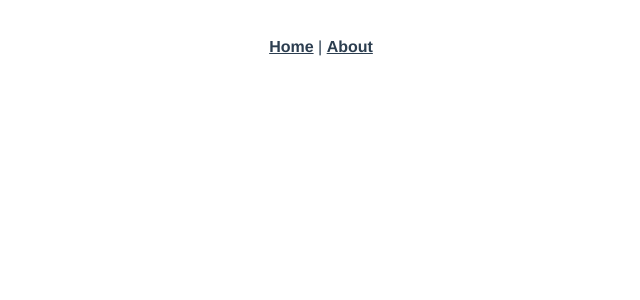
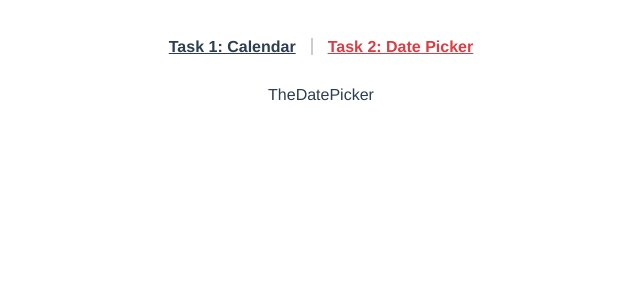
Before and after one commit to askiebaby/my-vue-calendar, a Vue app: page /date-picker in a window 1280 px wide. Shown: the top 300 px of the page, without its empty margins (319-959 px from the left). Built offline with nearby package versions, Linux system fonts and the light colour scheme.

Commit message:
Feat: Init my-vue-calendar project

```diff
--- a/src/App.vue
+++ b/src/App.vue
@@ -1,10 +1,10 @@
 <template>
   <div id="app">
     <div id="nav">
-      <router-link to="/">Home</router-link> |
-      <router-link to="/about">About</router-link>
+      <router-link :to="{ name: 'calendar' }">Task 1: Calendar</router-link>
+      <router-link :to="{ name: 'datePicker' }">Task 2: Date Picker</router-link>
     </div>
-    <router-view/>
+    <router-view />
   </div>
 </template>
 
@@ -25,8 +25,14 @@
       color: #2c3e50;
 
       &.router-link-exact-active {
-      color: #42b983;
+        color: #db3d44;
       }
+    }
+
+    a + a {
+      border-left: 2px solid #cccccc;
+      margin-left: 15px;
+      padding-left: 15px;
     }
   }
 </style>
--- a/src/components/HelloWorld.vue
+++ /dev/null
@@ -1,59 +0,0 @@
-<template>
-  <div class="hello">
-    <h1>{{ msg }}</h1>
-    <p>
-      For a guide and recipes on how to configure / customize this project,<br>
-      check out the
-      <a href="https://cli.vuejs.org" target="_blank" rel="noopener">vue-cli documentation</a>.
-    </p>
-    <h3>Installed CLI Plugins</h3>
-    <ul>
-      <li><a href="https://github.com/vuejs/vue-cli/tree/dev/packages/%40vue/cli-plugin-babel" target="_blank" rel="noopener">babel</a></li>
-      <li><a href="https://github.com/vuejs/vue-cli/tree/dev/packages/%40vue/cli-plugin-pwa" target="_blank" rel="noopener">pwa</a></li>
-      <li><a href="https://github.com/vuejs/vue-cli/tree/dev/packages/%40vue/cli-plugin-eslint" target="_blank" rel="noopener">eslint</a></li>
-    </ul>
-    <h3>Essential Links</h3>
-    <ul>
-      <li><a href="https://vuejs.org" target="_blank" rel="noopener">Core Docs</a></li>
-      <li><a href="https://forum.vuejs.org" target="_blank" rel="noopener">Forum</a></li>
-      <li><a href="https://chat.vuejs.org" target="_blank" rel="noopener">Community Chat</a></li>
-      <li><a href="https://twitter.com/vuejs" target="_blank" rel="noopener">Twitter</a></li>
-      <li><a href="https://news.vuejs.org" target="_blank" rel="noopener">News</a></li>
-    </ul>
-    <h3>Ecosystem</h3>
-    <ul>
-      <li><a href="https://router.vuejs.org" target="_blank" rel="noopener">vue-router</a></li>
-      <li><a href="https://vuex.vuejs.org" target="_blank" rel="noopener">vuex</a></li>
-      <li><a href="https://github.com/vuejs/vue-devtools#vue-devtools" target="_blank" rel="noopener">vue-devtools</a></li>
-      <li><a href="https://vue-loader.vuejs.org" target="_blank" rel="noopener">vue-loader</a></li>
-      <li><a href="https://github.com/vuejs/awesome-vue" target="_blank" rel="noopener">awesome-vue</a></li>
-    </ul>
-  </div>
-</template>
-
-<script>
-export default {
-  name: 'HelloWorld',
-  props: {
-    msg: String,
-  },
-};
-</script>
-
-<!-- Add "scoped" attribute to limit CSS to this component only -->
-<style scoped lang="scss">
-h3 {
-  margin: 40px 0 0;
-}
-ul {
-  list-style-type: none;
-  padding: 0;
-}
-li {
-  display: inline-block;
-  margin: 0 10px;
-}
-a {
-  color: #42b983;
-}
-</style>
--- a/src/router/index.js
+++ b/src/router/index.js
@@ -1,23 +1,21 @@
 import Vue from 'vue';
 import VueRouter from 'vue-router';
-import Home from '../views/Home.vue';
 
 Vue.use(VueRouter);
 
-const routes = [
-  {
-    path: '/',
-    name: 'home',
-    component: Home,
-  },
-  {
-    path: '/about',
-    name: 'about',
-    // route level code-splitting
-    // this generates a separate chunk (about.[hash].js) for this route
-    // which is lazy-loaded when the route is visited.
-    component: () => import(/* webpackChunkName: "about" */ '../views/About.vue'),
-  },
+const routes = [{
+  path: '/',
+  redirect: { name: 'calendar' },
+}, {
+  path: '/calendar',
+  name: 'calendar',
+  component: () => import('../views/TheCalendar.vue'),
+},
+{
+  path: '/date-picker',
+  name: 'datePicker',
+  component: () => import('../views/TheDatePicker.vue'),
+},
 ];
 
 const router = new VueRouter({
--- a/src/views/About.vue
+++ /dev/null
@@ -1,5 +0,0 @@
-<template>
-  <div class="about">
-    <h1>This is an about page</h1>
-  </div>
-</template>
--- a/src/views/Home.vue
+++ /dev/null
@@ -1,18 +0,0 @@
-<template>
-  <div class="home">
-    <img alt="Vue logo" src="../assets/logo.png">
-    <HelloWorld msg="Welcome to Your Vue.js App"/>
-  </div>
-</template>
-
-<script>
-// @ is an alias to /src
-import HelloWorld from '@/components/HelloWorld.vue';
-
-export default {
-  name: 'home',
-  components: {
-    HelloWorld,
-  },
-};
-</script>
--- /dev/null
+++ b/src/views/TheCalendar.vue
@@ -0,0 +1,20 @@
+<template>
+  <section>TheCalendar</section>
+</template>
+
+<script>
+export default {
+  name: 'TheCalendar',
+  data() {
+    return {};
+  },
+  computed: {},
+  created() {},
+  mounted() {},
+  methods: {},
+  components: {},
+};
+</script>
+
+<style lang="scss" scoped>
+</style>
--- /dev/null
+++ b/src/views/TheDatePicker.vue
@@ -0,0 +1,20 @@
+<template>
+  <section>TheDatePicker</section>
+</template>
+
+<script>
+export default {
+  name: 'TheDatePicker',
+  data() {
+    return {};
+  },
+  computed: {},
+  created() {},
+  mounted() {},
+  methods: {},
+  components: {},
+};
+</script>
+
+<style lang="scss" scoped>
+</style>
```
Also changed, not shown: .eslintrc.js. Lines whose indentation alone changed are shown as unchanged.
